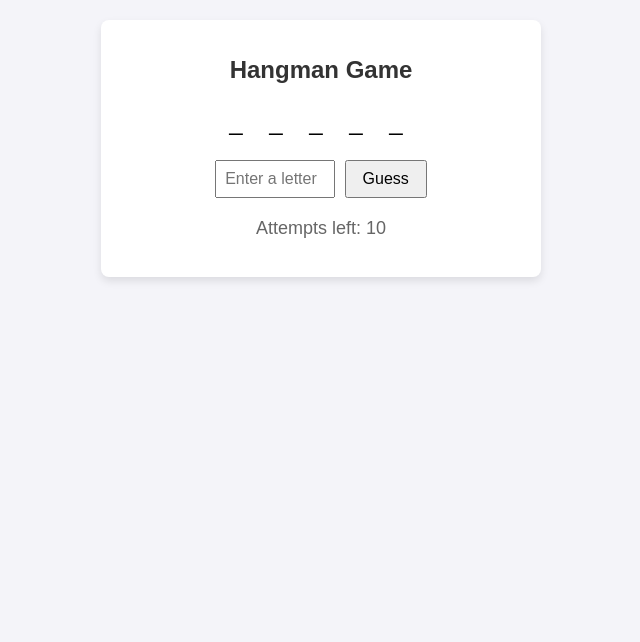
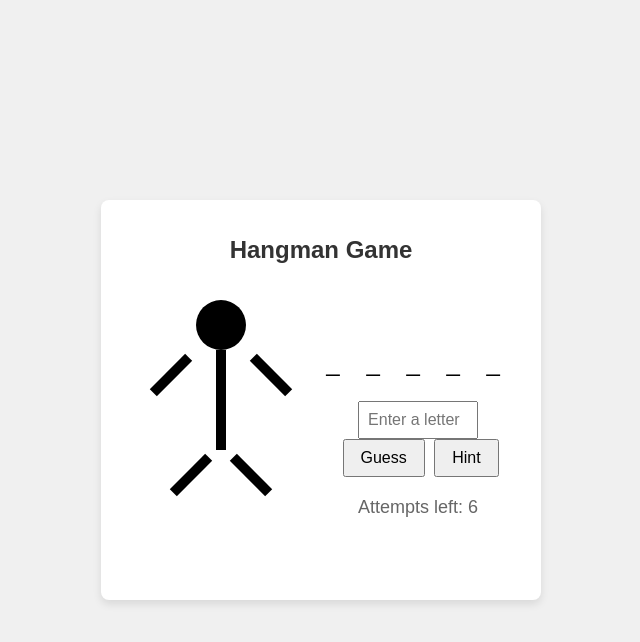
Before and after one commit to cainebenoy/codedex_projects, a plain HTML site: page index.html in a window 1280 px wide. Shown: the whole page, without its empty margins (319-959 px from the left). Drawn offline with Linux system fonts and the light colour scheme.

Commit message:
added edited fiels

```diff
--- a/index.html
+++ b/index.html
@@ -9,15 +9,29 @@
 <body>
   <div class="container">
     <h1>Hangman Game</h1>
+    <div class="game-area">
+      <div class="hangman">
+        <div class="hangman-part" id="head"></div>
+        <div class="hangman-part" id="body"></div>
+        <div class="hangman-part" id="left-arm"></div>
+        <div class="hangman-part" id="right-arm"></div>
+        <div class="hangman-part" id="left-leg"></div>
+        <div class="hangman-part" id="right-leg"></div>
+      </div>
+      <div class="game-info">
         <p id="word-display">_ _ _ _ _</p>
+        <p id="hint" style="display:none;"></p>
         <p id="message"></p>
         <div class="input-section">
           <input type="text" id="letter-input" maxlength="1" placeholder="Enter a letter">
           <button id="guess-button">Guess</button>
+          <button id="hint-button">Hint</button>
         </div>
         <p id="attempts">Attempts left: 10</p>
         <button id="restart-button" style="display:none;">Restart</button>
       </div>
+    </div>
+  </div>
   <script src="script.js"></script>
 </body>
 </html>
--- a/script.js
+++ b/script.js
@@ -1,14 +1,41 @@
-const wordBank = ["apple", "banana", "cherry", "date", "elderberry", "fig", "grape"];
-let word = wordBank[Math.floor(Math.random() * wordBank.length)];
+const wordBank = [
+  { word: "apple", hint: "A fruit that keeps the doctor away." },
+  { word: "banana", hint: "A yellow fruit that monkeys love." },
+  { word: "cherry", hint: "A small, round, red fruit often used in desserts." },
+  { word: "date", hint: "A sweet fruit from the date palm tree." },
+  { word: "elderberry", hint: "A dark purple berry used in syrups and jams." },
+  { word: "fig", hint: "A fruit that is often dried and used in cookies." },
+  { word: "grape", hint: "A small, round fruit used to make wine." }
+];
+
+let selectedWordObj = wordBank[Math.floor(Math.random() * wordBank.length)];
+let word = selectedWordObj.word;
+let hint = selectedWordObj.hint;
 let guessedWord = Array(word.length).fill("_");
-let attempts = 10;
+let attempts = 6; // Equal to the number of hangman parts
 
 const wordDisplay = document.getElementById("word-display");
+const hintDisplay = document.getElementById("hint");
 const message = document.getElementById("message");
 const attemptsDisplay = document.getElementById("attempts");
 const letterInput = document.getElementById("letter-input");
 const guessButton = document.getElementById("guess-button");
+const hintButton = document.getElementById("hint-button");
 const restartButton = document.getElementById("restart-button");
+
+const hangmanParts = [
+  document.getElementById("left-leg"),
+  document.getElementById("right-leg"),
+  document.getElementById("left-arm"),
+  document.getElementById("right-arm"),
+  document.getElementById("body"),
+  document.getElementById("head"),
+];
+
+// Ensure all parts are visible at the start
+function initializeHangman() {
+  hangmanParts.forEach(part => (part.style.display = "block"));
+}
 
 function updateDisplay() {
   wordDisplay.textContent = guessedWord.join(" ");
@@ -25,7 +52,7 @@ function handleGuess() {
     return;
   }
 
-  if (guess in guessedWord) {
+  if (guessedWord.includes(guess)) {
     message.textContent = "You already guessed that letter.";
     return;
   }
@@ -40,6 +67,9 @@ function handleGuess() {
   } else {
     attempts--;
     message.textContent = "Wrong guess! Attempts left: " + attempts;
+    if (attempts >= 0) {
+      hangmanParts[6 - attempts - 1].style.display = "none"; // Hide the next part
+    }
   }
 
   updateDisplay();
@@ -55,16 +85,27 @@ function handleGuess() {
   }
 }
 
+function showHint() {
+  hintDisplay.textContent = `Hint: ${hint}`;
+  hintDisplay.style.display = "block";
+}
+
 function restartGame() {
-  word = wordBank[Math.floor(Math.random() * wordBank.length)];
+  selectedWordObj = wordBank[Math.floor(Math.random() * wordBank.length)];
+  word = selectedWordObj.word;
+  hint = selectedWordObj.hint;
   guessedWord = Array(word.length).fill("_");
-  attempts = 10;
+  attempts = 6;
   guessButton.disabled = false;
   restartButton.style.display = "none";
+  hintDisplay.style.display = "none";
   message.textContent = "";
+  hangmanParts.forEach(part => part.style.display = "block");
   updateDisplay();
 }
 
 guessButton.addEventListener("click", handleGuess);
+hintButton.addEventListener("click", showHint);
 restartButton.addEventListener("click", restartGame);
 updateDisplay();
+initializeHangman();
--- a/styles.css
+++ b/styles.css
@@ -1,9 +1,11 @@
 body {
   font-family: Arial, sans-serif;
-    background-color: #f4f4f9;
-    text-align: center;
+  display: flex;
+  justify-content: center;
+  align-items: center;
+  height: 100vh;
   margin: 0;
-    padding: 20px;
+  background-color: #f0f0f0;
 }
 
 .container {
@@ -13,6 +15,7 @@ body {
   background: #fff;
   box-shadow: 0 4px 8px rgba(0, 0, 0, 0.1);
   border-radius: 8px;
+  text-align: center;
 }
 
 h1 {
@@ -53,3 +56,69 @@ body {
   font-size: 18px;
   color: #666;
 }
+
+.game-area {
+  display: flex;
+  justify-content: space-between;
+  align-items: center;
+}
+
+.hangman {
+  width: 200px;
+  height: 300px;
+  position: relative;
+  margin-right: 50px; /* Increased margin to create more space */
+}
+
+.hangman-part {
+  display: block; /* Ensure all parts are visible at the start */
+  position: absolute;
+  background-color: black;
+}
+
+#head {
+  width: 50px;
+  height: 50px;
+  border-radius: 50%;
+  top: 20px;
+  left: 75px;
+}
+
+#body {
+  width: 10px;
+  height: 100px;
+  top: 70px;
+  left: 95px;
+}
+
+#left-arm {
+  width: 10px;
+  height: 50px;
+  top: 70px;
+  left: 45px;
+  transform: rotate(45deg);
+}
+
+#right-arm {
+  width: 10px;
+  height: 50px;
+  top: 70px;
+  left: 145px;
+  transform: rotate(-45deg);
+}
+
+#left-leg {
+  width: 10px;
+  height: 50px;
+  top: 170px;
+  left: 65px;
+  transform: rotate(45deg);
+}
+
+#right-leg {
+  width: 10px;
+  height: 50px;
+  top: 170px;
+  left: 125px;
+  transform: rotate(-45deg);
+}
```
Lines whose indentation alone changed are shown as unchanged.
